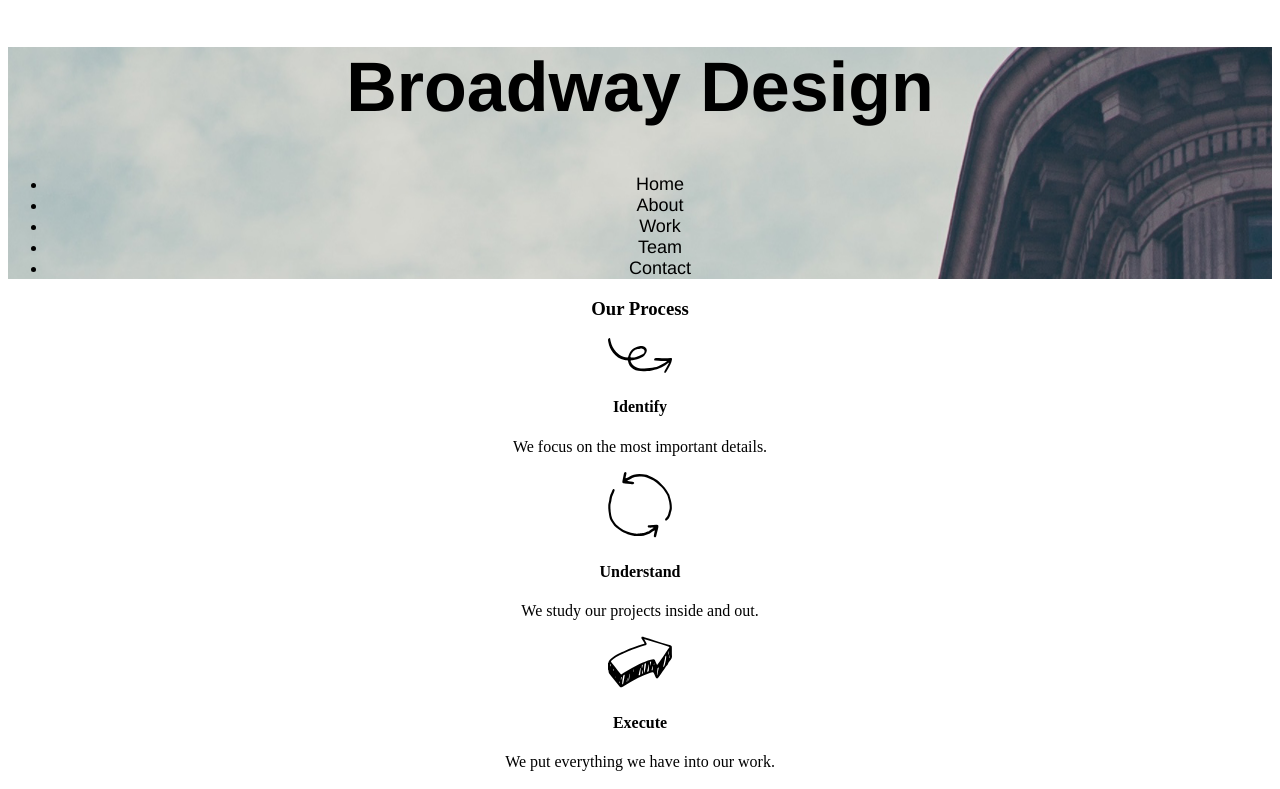
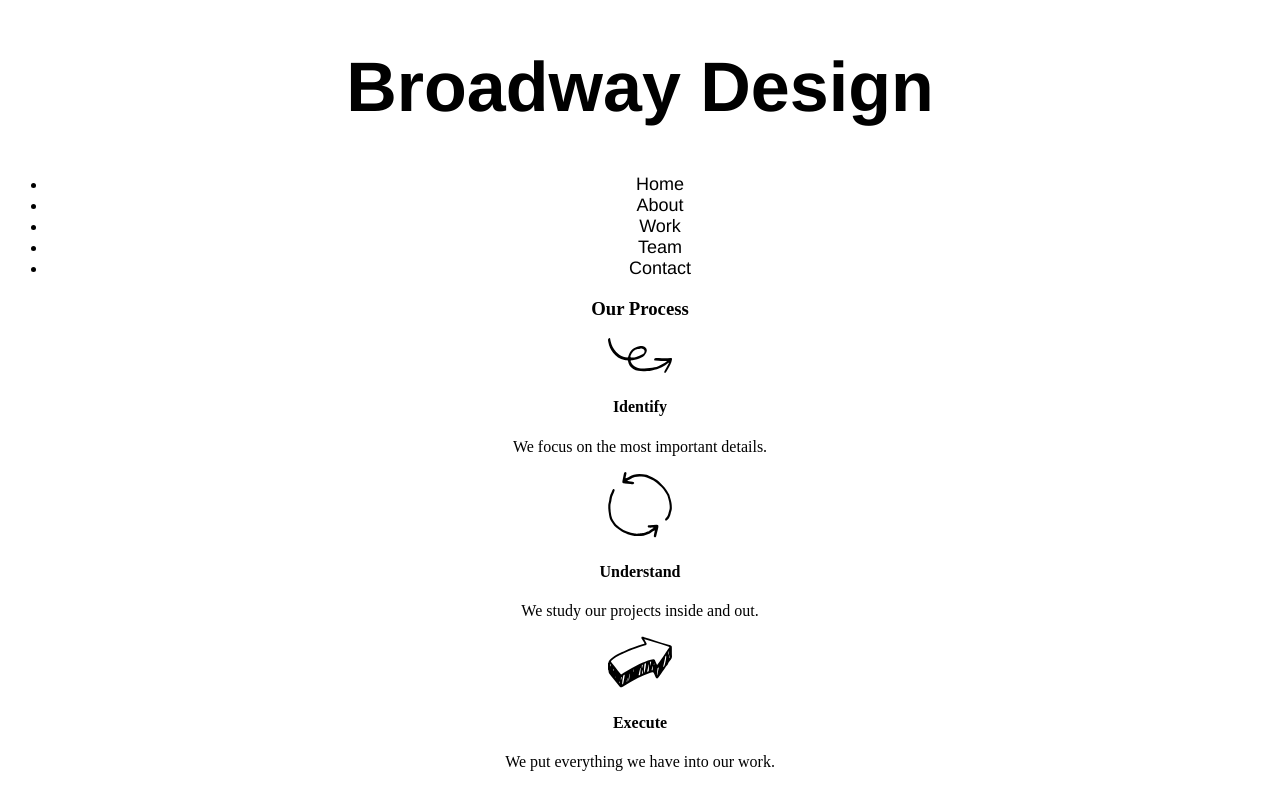
Before and after one commit to HDM007/broadway, a plain HTML site: page index.html in a window 1280 px wide. Shown: the top 789 px of the page. Drawn offline with Linux system fonts and the light colour scheme.

Commit message:
removed image to identify elements better

```diff
--- a/resources/css/style.css
+++ b/resources/css/style.css
@@ -8,10 +8,6 @@ h1{
   font-weight: bold;
 }
 
-#topline{
-  background-image: url("https://github.com/HDM007/broadway/blob/master/resources/images/flatiron.png");
-}
-
 nav{
   font-family: Helvetica;
   font-size: 18px;
```
